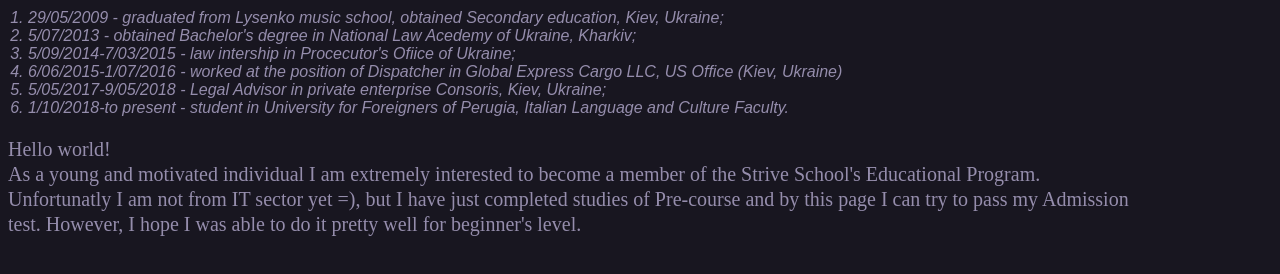
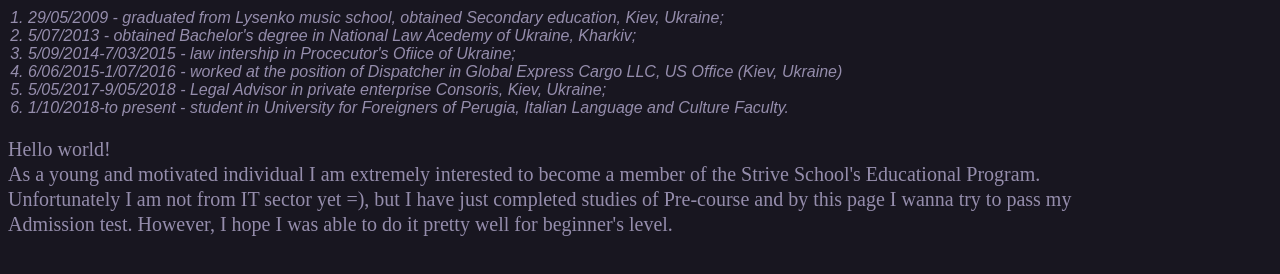
Before and after one commit to OleksiiSuvorov/oleksiisuvorov.github.io, a plain HTML site: page index.html in a window 1280 px wide. Shown: the part 394-668 px from the top of the page. Drawn offline with Linux system fonts and the light colour scheme.

Commit message:
Update index.html

```diff
--- a/index.html
+++ b/index.html
@@ -115,7 +115,7 @@ ol {
 
 As a young and motivated individual I am extremely interested to become a member of the Strive School's Educational Program.
 
-Unfortunatly I am not from IT sector yet =), but I have just completed studies of Pre-course and by this page I can try to pass my Admission test.
+Unfortunately I am not from IT sector yet =), but I have just completed studies of Pre-course and by this page I wanna try to pass my Admission test.
 
 However, I hope I was able to do it pretty well for beginner's level.</p>
 
```
